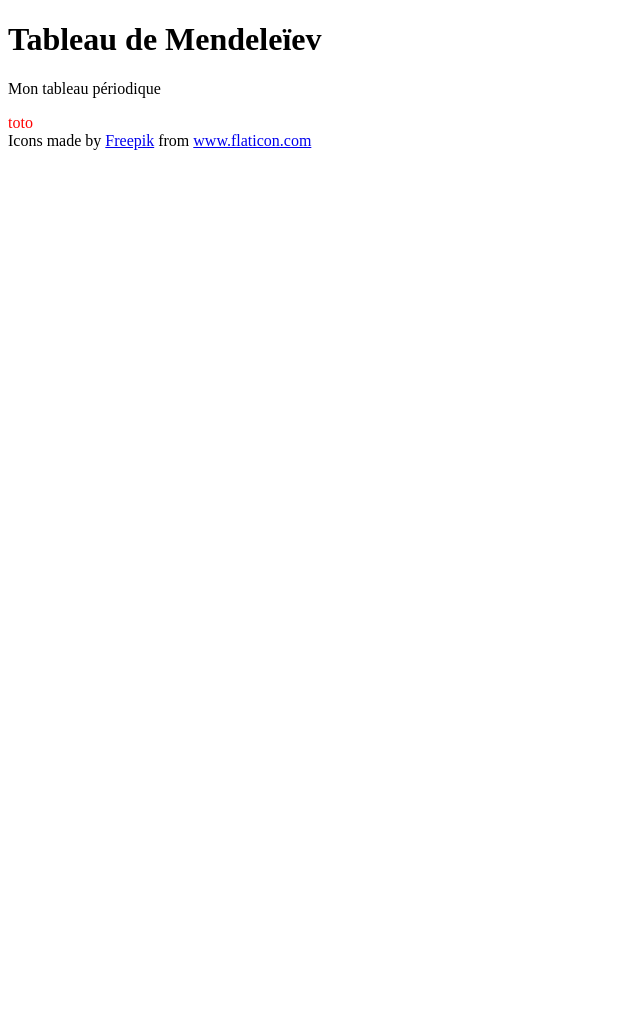
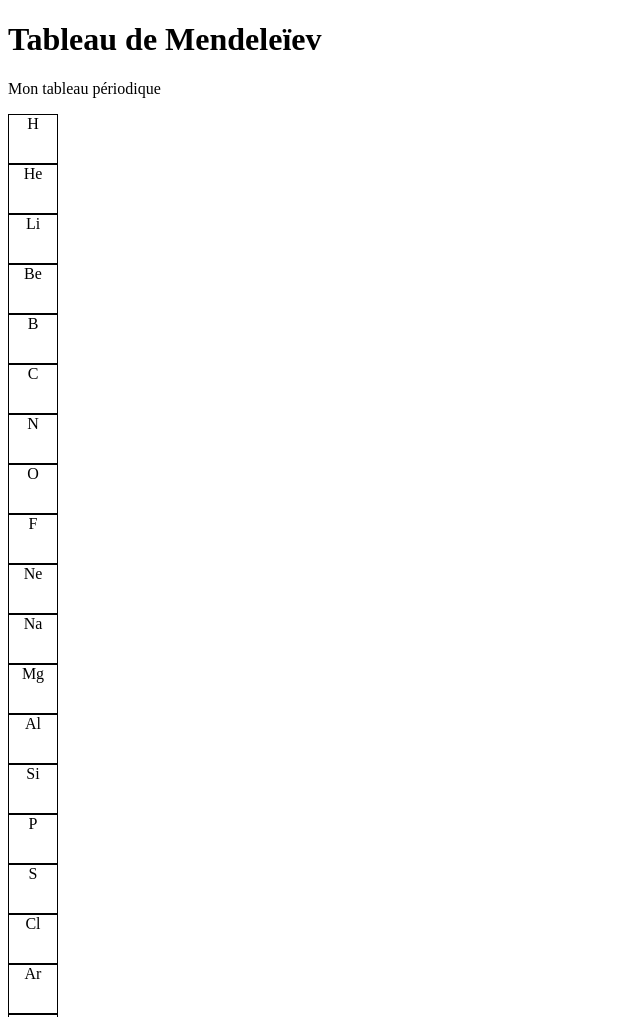
Before and after one commit to Wazteyck/TypeScript-formation, a website built with webpack: page front/src/index.html in a window 1280 px wide. Shown: the top 1017 px of the page, without its empty margins (0-640 px from the left). Before the commit the page ends 800 px from the top, so only its background shows below. Built offline with nearby package versions, Linux system fonts and the light colour scheme; files whose address does not match are found by name.

Commit message:
dev: added chemical element in div

```diff
--- a/front/src/Mendeleev.ts
+++ b/front/src/Mendeleev.ts
@@ -20,6 +20,10 @@ export class Mendeleev {
     }*/
     console.log("div: ", div);
 
-    div.innerHTML = "toto";
+    const selection = d3.select(div).selectAll("div").data(csv);
+    selection
+      .enter()
+      .append("div")
+      .text((d) => (d as any).Symbol);
   }
 }
--- a/front/src/style.scss
+++ b/front/src/style.scss
@@ -1,3 +1,8 @@
 div.tableau {
-    color:red;
+    div {
+        border: 0.1em solid black;
+        height: 3em;
+        width: 3em;
+        text-align: center;
+    }
 }
```
